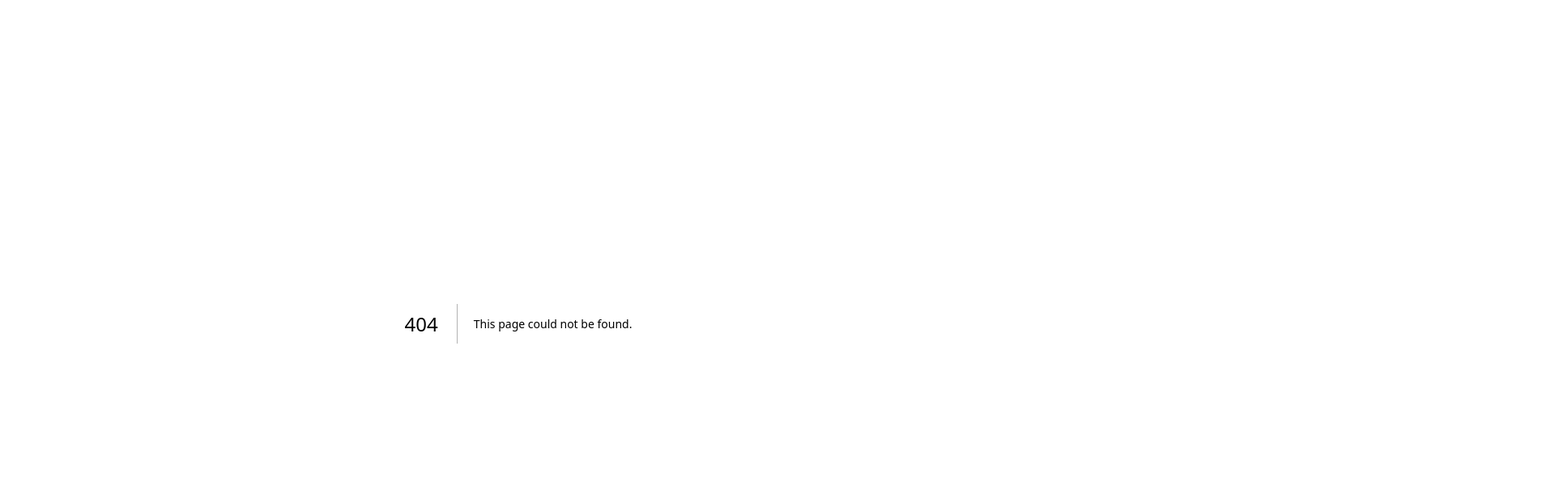
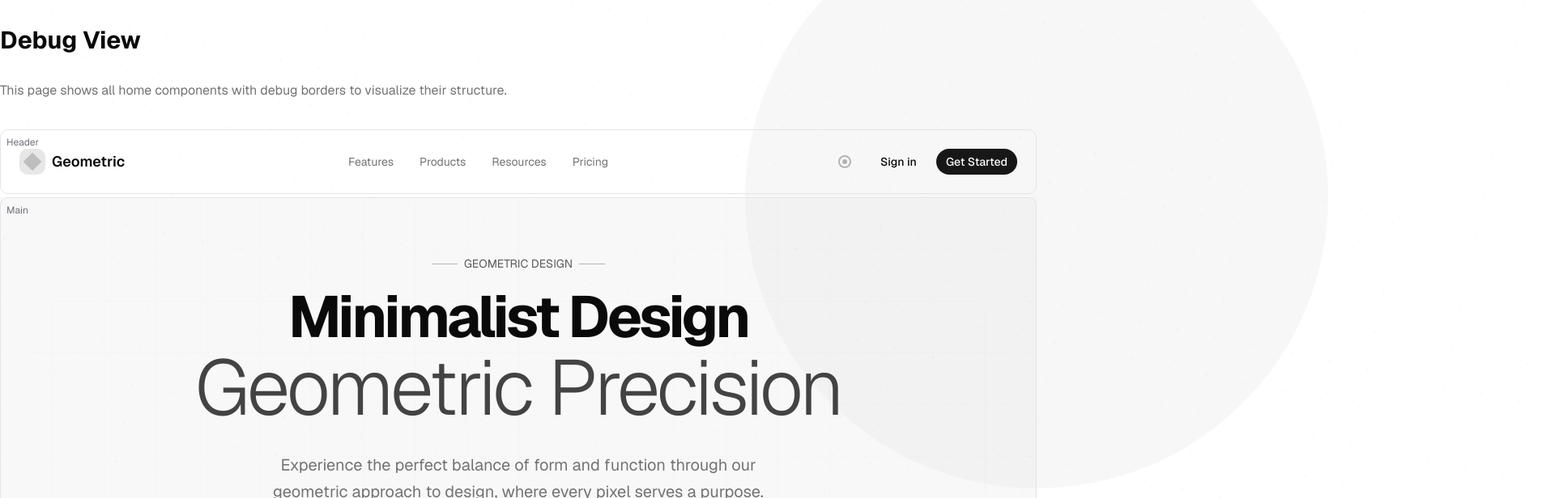
Before and after one commit to rbadillap/stack, a Next.js app: page /registry in a window 1280 px wide. Before the commit this address had no page. Shown: the top 616 px of the page at 81% size, 1920 px wide, since content can reach past the window. Built offline with nearby package versions, Linux system fonts and the light colour scheme.

Commit message:
feat: registry explorer

```diff
--- /dev/null
+++ b/src/app/registry/page.tsx
@@ -0,0 +1,32 @@
+import { DebugWrapper } from "@/components/registry/debug"
+import { Header } from "@/components/home/header"
+import { Hero } from "@/components/home/hero"
+import { Features } from "@/components/home/features"
+import { Showcase } from "@/components/home/showcase"
+import { CTA } from "@/components/home/cta"
+import { Footer } from "@/components/home/footer"
+import { Main } from "@/components/home/main"
+
+export default function RegistryPage() {
+  return (
+    <div className="container relative mx-auto">
+      <div className="flex flex-col gap-8 py-8">
+        <h1 className="text-3xl font-bold">Debug View</h1>
+        <p className="text-muted-foreground">
+          This page shows all home components with debug borders to visualize their structure.
+        </p>
+
+        <DebugWrapper>
+          <Header />
+          <Main>
+            <Hero />
+            <Features />
+            <Showcase />
+            <CTA />
+          </Main>
+          <Footer />
+        </DebugWrapper>
+      </div>
+    </div>
+  )
+}
--- /dev/null
+++ b/src/components/registry/debug.tsx
@@ -0,0 +1,47 @@
+import * as React from "react"
+import { cn } from "@/lib/utils"
+
+interface DebugWrapperProps extends React.HTMLAttributes<HTMLDivElement> {
+  children: React.ReactNode
+  enabled?: boolean
+}
+
+const DebugWrapper = React.forwardRef<HTMLDivElement, DebugWrapperProps>(
+  ({ children, enabled = true, className, ...props }, ref) => {
+    if (!enabled) return <>{children}</>
+
+    return (
+      <div ref={ref} className={cn("relative", className)} {...props}>
+        {React.Children.map(children, (child) => {
+          if (!React.isValidElement(child)) return child
+
+          // Get the display name of the component
+          let componentName = "Unknown"
+
+          if (typeof child.type === "string") {
+            componentName = child.type
+          } else if (typeof child.type === "function") {
+            const functionComponent = child.type as React.FunctionComponent
+            componentName = functionComponent.displayName || functionComponent.name || "Unknown"
+          }
+
+          return (
+            <div className="group relative my-1">
+              <div className="absolute inset-0 rounded-lg border border-zinc-200 transition-all duration-300 ease-out group-hover:border-zinc-400 group-hover:bg-zinc-50/50 dark:border-zinc-800 dark:group-hover:border-zinc-700 dark:group-hover:bg-zinc-900/50" />
+              <span className="absolute left-2 top-2 z-10 text-xs text-zinc-500 transition-colors group-hover:text-zinc-900 dark:text-zinc-400 dark:group-hover:text-zinc-300">
+                {componentName}
+              </span>
+              <div className="relative p-2">
+                {child}
+              </div>
+            </div>
+          )
+        })}
+      </div>
+    )
+  }
+)
+
+DebugWrapper.displayName = "DebugWrapper"
+
+export { DebugWrapper }
```
